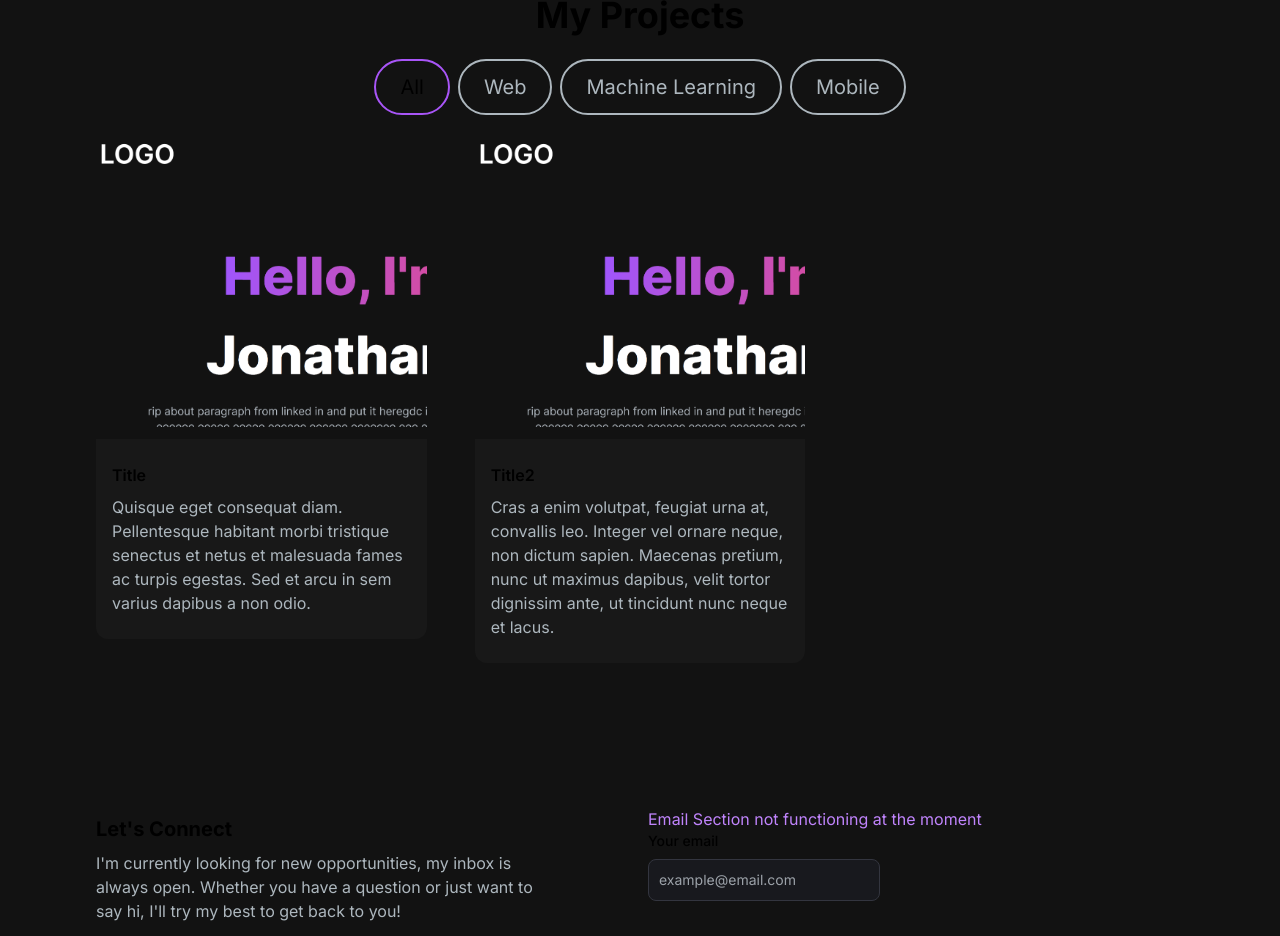
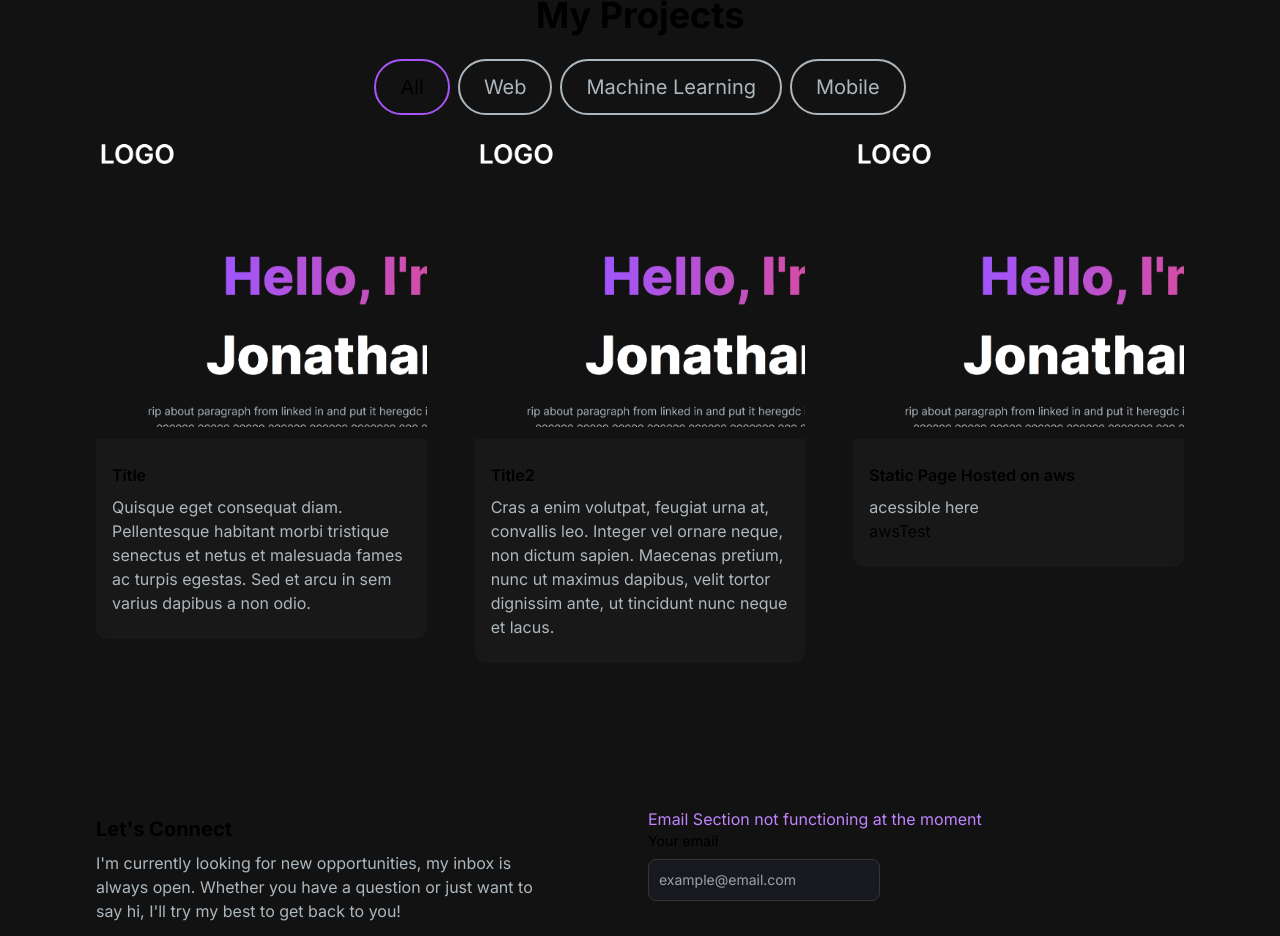
Before and after one commit to IcebergLettuc3/lettucehubnext, a Next.js app: page / in a window 1280 px wide. Shown: the part 1496-2432 px from the top of the page. Built offline with nearby package versions, Linux system fonts and the light colour scheme.

Commit message:
adding aws project

```diff
--- a/src/app/components/ProjectCard.tsx
+++ b/src/app/components/ProjectCard.tsx
@@ -6,11 +6,13 @@ interface ProjectCardProps {
     imgUrl: string,
     title: string,
     description: string,
+    projectUrl?: string,
+    shortUrl?: string,
     gitUrl: string,
     previewUrl: string,
 }
 
-const ProjectCard: React.FC<ProjectCardProps> = ({imgUrl, title, description, gitUrl, previewUrl}) => {
+const ProjectCard: React.FC<ProjectCardProps> = ({imgUrl, title, description, projectUrl, shortUrl, gitUrl, previewUrl}) => {
   return (
     <div>
         <div
@@ -28,6 +30,7 @@ const ProjectCard: React.FC<ProjectCardProps> = ({imgUrl, title, description, gi
         <div className='text-white rounded-b-xl mt-3 bg-[#181818] py-6 px-4'>
             <h5 className='font-xl font-semibold mb-2'>{title}</h5>
             <p className='text-[#ADB7BE]'>{description}</p>
+            {projectUrl && <a href={projectUrl}>{shortUrl}</a>}
         </div>
     </div>
   )
--- a/src/app/components/ProjectsSection.tsx
+++ b/src/app/components/ProjectsSection.tsx
@@ -19,6 +19,17 @@ const projectsData = [
         id: 2,
         title: "Title2",
         description: Paragraphs[9],
+        image: "/images/webPortfolio.png",
+        tag: ["All"],
+        previewUrl: "/",
+        gitUrl: "/",
+    },
+    {
+        id: 3,
+        title: "Static Page Hosted on aws",
+        description: "acessible here",
+        projectUrl: "https://lettuceawstest.s3.amazonaws.com/index.html",
+        shortUrl: "awsTest",
         image: "/images/webPortfolio.png",
         tag: ["All"],
         previewUrl: "/",
@@ -82,6 +93,8 @@ const ProjectsSection = () => {
                 key={project.id}
                 title={project.title}
                 description={project.description}
+                projectUrl={project.projectUrl}
+                shortUrl={project.shortUrl}
                 imgUrl={project.image}
                 gitUrl={project.gitUrl}
                 previewUrl={project.previewUrl}
```
